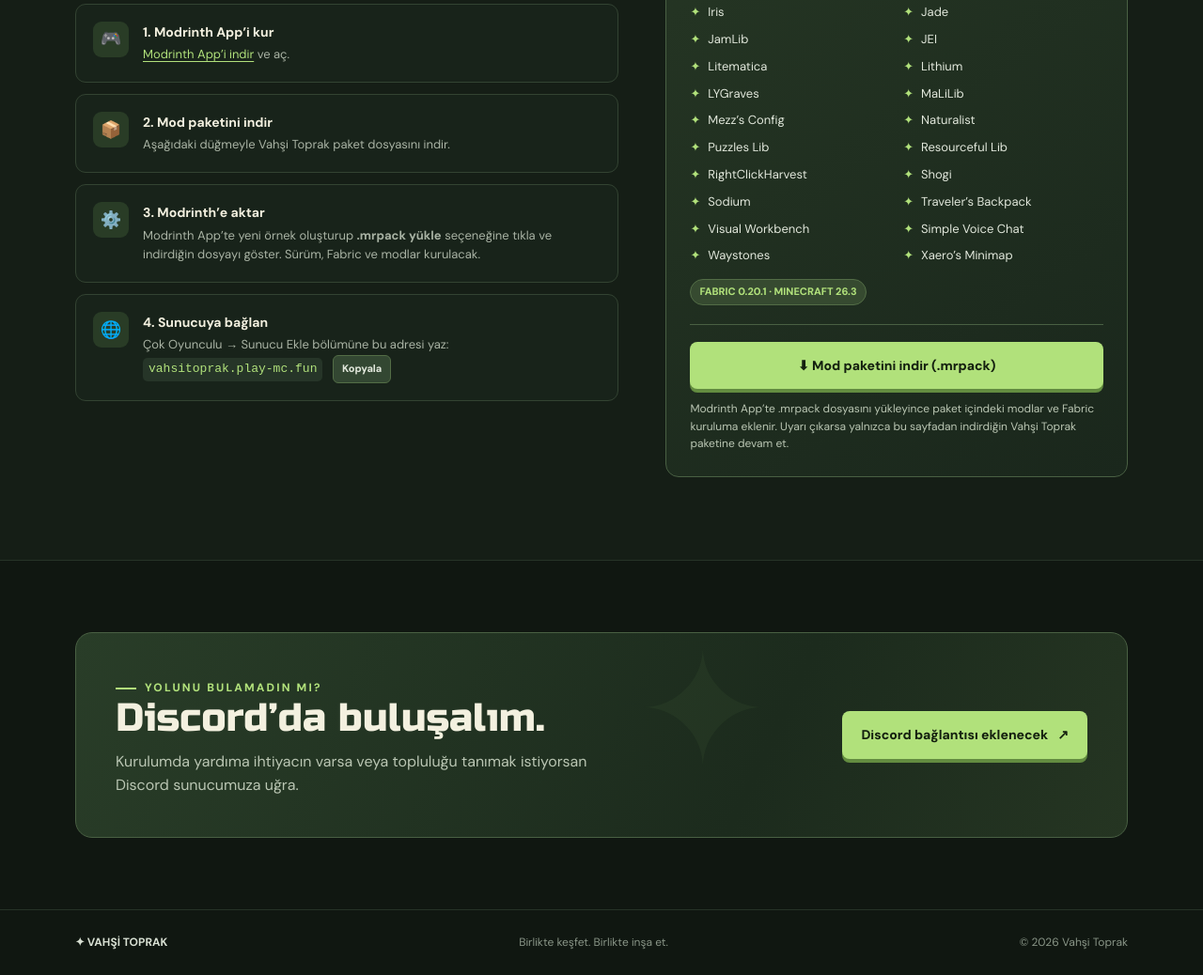
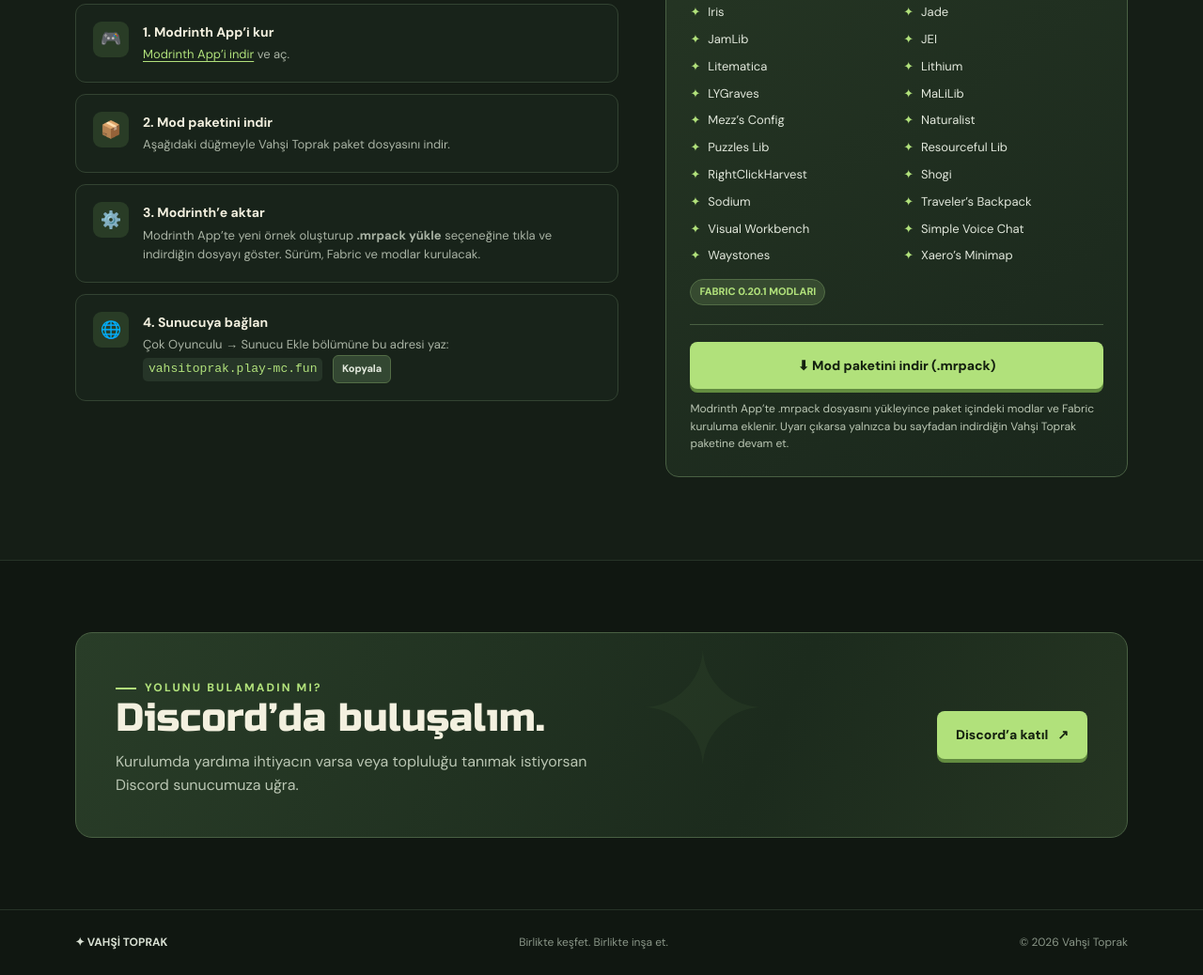
Before and after one commit to vahsitoprak/vahsitoprak-site, a plain HTML site: page index.html in a window 1280 px wide. Shown: the part 1599-2637 px from the top of the page at 94% size. Drawn offline with Linux system fonts and the light colour scheme.

Commit message:
Add files via upload

```diff
--- a/index.html
+++ b/index.html
@@ -29,7 +29,7 @@
 <body>
   <header class="topbar"><div class="wrap nav">
     <a class="brand" href="#baslangic" aria-label="Vahşi Toprak ana sayfa"><span class="brand-mark">✦</span> VAHŞİ TOPRAK</a>
-    <nav class="nav-links" aria-label="Ana menü"><a href="#dunya">Dünya</a><a href="#kurulum">Kurulum</a><a href="#katil">Bize katıl</a></nav>
+    <nav class="nav-links" aria-label="Ana menü"><a href="#dunya">Dünya</a><a href="#kurulum">Kurulum</a><a href="https://discord.gg/gUyzGGsPpa" target="_blank" rel="noopener noreferrer">Discord’a katıl</a></nav>
   </div></header>
   <main>
     <section class="hero" id="baslangic"><img class="sun" src="assets/vahsi-toprak-amblem.png" alt="Vahşi Toprak kırmızı ay ve kale amblemi"><div class="mountains"></div><div class="pine"></div>
@@ -37,7 +37,7 @@
         <div class="eyebrow">Yeni bir maceraya hazır mısın?</div>
         <h1>VAHŞİ<br><span>TOPRAK</span></h1>
         <p>Ormanların derinliklerinde kendi hikâyeni yaz. Dostlarınla keşfet, inşa et ve bu dünyanın sırlarını ortaya çıkar.</p>
-        <div class="actions"><a class="btn btn-primary" href="assets/vahsi-toprak-26.3-fabric.mrpack" download>⬇ &nbsp; Mod paketini indir <span>→</span></a><a class="btn btn-outline" href="#katil">Discord’a katıl</a></div>
+        <div class="actions"><a class="btn btn-primary" href="assets/vahsi-toprak-26.3-fabric.mrpack" download>⬇ &nbsp; Mod paketini indir <span>→</span></a><a class="btn btn-outline" href="https://discord.gg/gUyzGGsPpa" target="_blank" rel="noopener noreferrer">Discord’a katıl</a></div>
         <div class="hint">Paketi indir, Modrinth App’e aktar ve oynamaya hazır ol.</div>
       </div></div>
     </section>
@@ -60,7 +60,7 @@
       </div>
       <aside class="modbox"><h3>Vahşi Toprak Mod Paketi</h3><p>30 mod · Minecraft 26.3 · Fabric Loader 0.20.1</p><ul class="mod-list" id="mod-list"><li>Advanced Netherite</li><li>AppleSkin</li><li>Balm</li><li>Easy Anvils</li><li>Fabric API</li><li>FallingTree</li><li>Farmer’s Delight: Refabricated</li><li>Flan</li><li>Forge Config API Port</li><li>Friends &amp; Foes</li><li>Iris</li><li>Jade</li><li>JamLib</li><li>JEI</li><li>Litematica</li><li>Lithium</li><li>LYGraves</li><li>MaLiLib</li><li>Mezz’s Config</li><li>Naturalist</li><li>Puzzles Lib</li><li>Resourceful Lib</li><li>RightClickHarvest</li><li>Shogi</li><li>Sodium</li><li>Traveler’s Backpack</li><li>Visual Workbench</li><li>Simple Voice Chat</li><li>Waystones</li><li>Xaero’s Minimap</li></ul><span class="pill" id="loader-pill">FABRIC 0.20.1 · MINECRAFT 26.3</span><div class="pack-action"><a class="btn btn-primary" href="assets/vahsi-toprak-26.3-fabric.mrpack" download>⬇ Mod paketini indir (.mrpack)</a><p>Modrinth App’te .mrpack dosyasını yükleyince paket içindeki modlar ve Fabric kuruluma eklenir. Uyarı çıkarsa yalnızca bu sayfadan indirdiğin Vahşi Toprak paketine devam et.</p></div></aside>
     </div></section>
-    <section class="join" id="katil"><div class="wrap"><div class="join-panel"><div><div class="eyebrow">Yolunu bulamadın mı?</div><h2>Discord’da buluşalım.</h2><p>Kurulumda yardıma ihtiyacın varsa veya topluluğu tanımak istiyorsan Discord sunucumuza uğra.</p></div><div class="join-actions"><a class="btn btn-primary" id="discord-link" href="#katil">Discord bağlantısı eklenecek <span>↗</span></a></div></div></div></section>
+    <section class="join" id="katil"><div class="wrap"><div class="join-panel"><div><div class="eyebrow">Yolunu bulamadın mı?</div><h2>Discord’da buluşalım.</h2><p>Kurulumda yardıma ihtiyacın varsa veya topluluğu tanımak istiyorsan Discord sunucumuza uğra.</p></div><div class="join-actions"><a class="btn btn-primary" id="discord-link" href="https://discord.gg/gUyzGGsPpa" target="_blank" rel="noopener noreferrer">Discord’a katıl <span>↗</span></a></div></div></div></section>
   </main>
   <footer class="footer"><div class="wrap footer-inner"><strong>✦ VAHŞİ TOPRAK</strong><span>Birlikte keşfet. Birlikte inşa et.</span><span>© 2026 Vahşi Toprak</span></div></footer>
   <script>
@@ -71,7 +71,8 @@
       discordInvite: "https://discord.gg/gUyzGGsPpa",
       mods: ["Advanced Netherite", "AppleSkin", "Balm", "Easy Anvils", "Fabric API", "FallingTree", "Farmer’s Delight: Refabricated", "Flan", "Forge Config API Port", "Friends & Foes", "Iris", "Jade", "JamLib", "JEI", "Litematica", "Lithium", "LYGraves", "MaLiLib", "Mezz’s Config", "Naturalist", "Puzzles Lib", "Resourceful Lib", "RightClickHarvest", "Shogi", "Sodium", "Traveler’s Backpack", "Visual Workbench", "Simple Voice Chat", "Waystones", "Xaero’s Minimap"]
     };
-    if (serverInfo.minecraftVersion) document.getElementById("version-text").textContent = `Gerekli oyun sürümü: Minecraft ${serverInfo.minecraftVersion}.`;
+    const versionText = document.getElementById("version-text");
+    if (serverInfo.minecraftVersion && versionText) versionText.textContent = `Gerekli oyun sürümü: Minecraft ${serverInfo.minecraftVersion}.`;
     if (serverInfo.modLoader) document.getElementById("loader-pill").textContent = `${serverInfo.modLoader.toUpperCase()} MODLARI`;
     if (serverInfo.mods.length) document.getElementById("mod-list").innerHTML = serverInfo.mods.map(mod => `<li>${mod.replace(/[&<>"']/g, c => ({"&":"&amp;","<":"&lt;",">":"&gt;",'"':"&quot;","'":"&#39;"}[c]))}</li>`).join("");
     if (serverInfo.discordInvite) { const link = document.getElementById("discord-link"); link.href = serverInfo.discordInvite; link.target = "_blank"; link.rel = "noopener noreferrer"; link.innerHTML = "Discord’a katıl <span>↗</span>"; }
```
